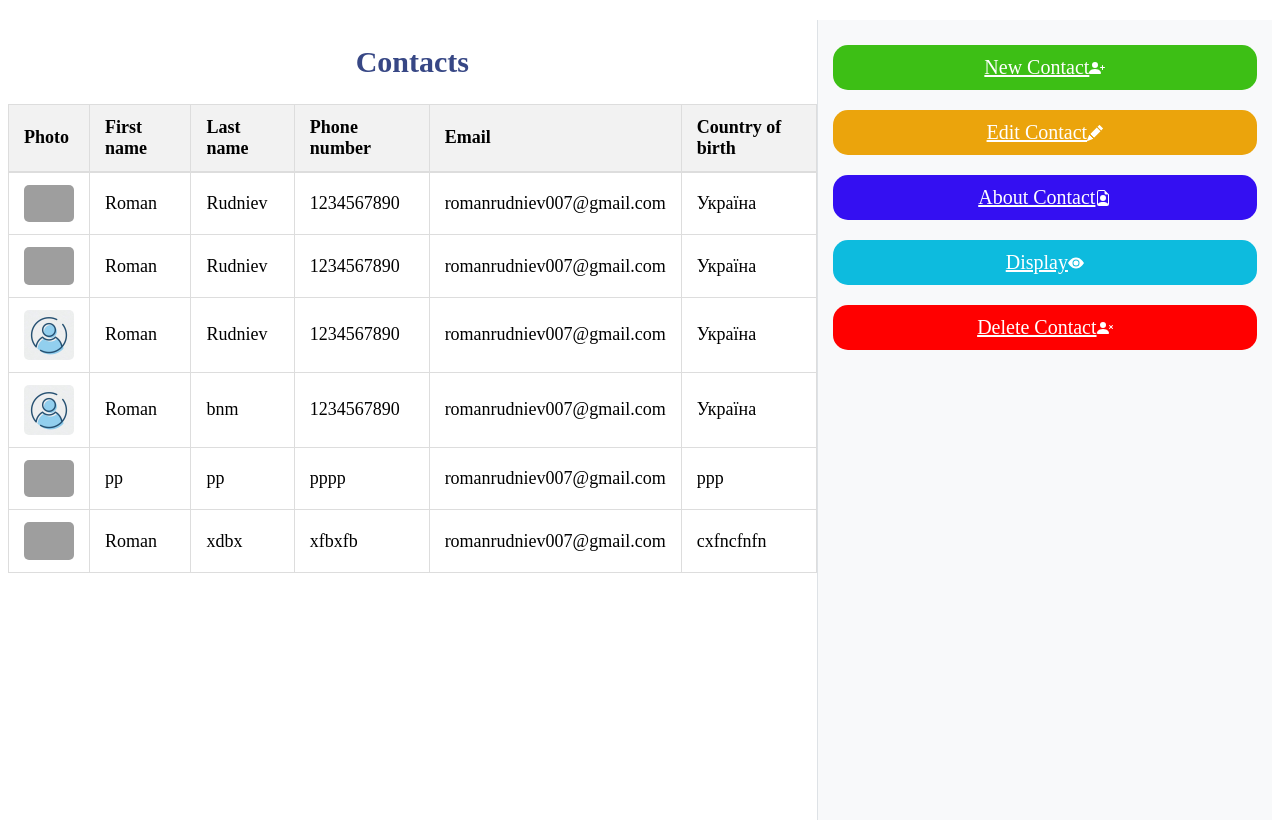
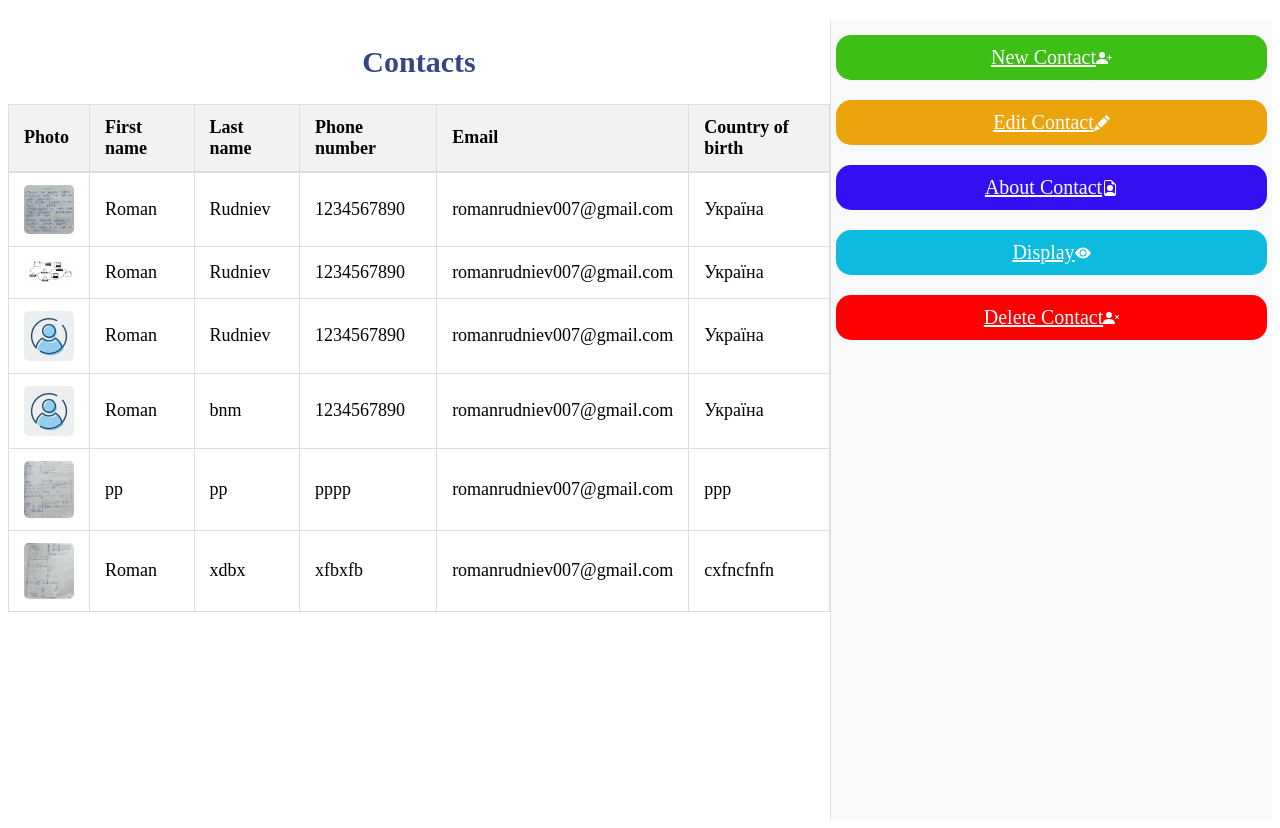
Before and after one commit to romanrudniev/ContactsBook, a Django app: page / in a window 1280 px wide. Shown: the part 64-892 px from the top of the page. Run offline with Django 5.2, Linux system fonts and the light colour scheme; data comes from the database, SQL or seed files in the repository; grey boxes are pictures that could not be loaded.

Commit message:
Add backend part 4

```diff
--- a/app/static/css/style2.css
+++ b/app/static/css/style2.css
@@ -59,7 +59,7 @@
     flex-direction: column;
     align-items: center;
     gap: 20px;
-    padding: 25px;
+    padding: 15px;
     background-color: #f8f9fa;
     border-left: 1px solid #dee2e6;
         .btn-new{
--- a/app/templates/frontend/style2.css
+++ b/app/templates/frontend/style2.css
@@ -58,7 +58,7 @@
     flex-direction: column;
     align-items: center;
     gap: 20px;
-    padding: 25px;
+    padding: 15px;
     background-color: #f8f9fa;
     border-left: 1px solid #dee2e6;
         .btn-new{
```
Also changed, not shown: contacts_photo/15.png (added), contacts_photo/16.png (added), contacts_photo/17.png (added), contacts_photo/19.png (added).
